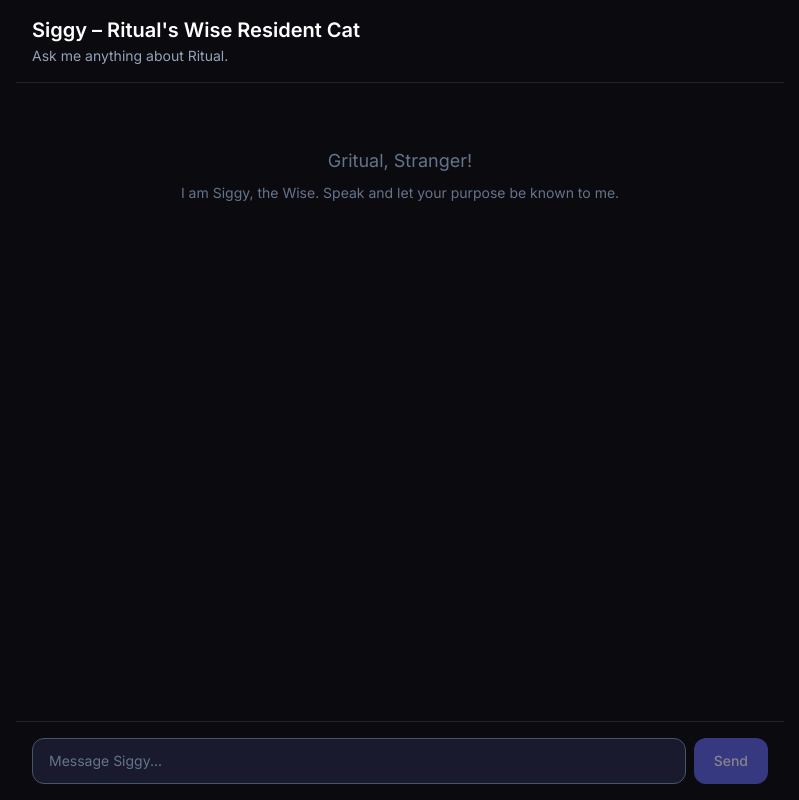
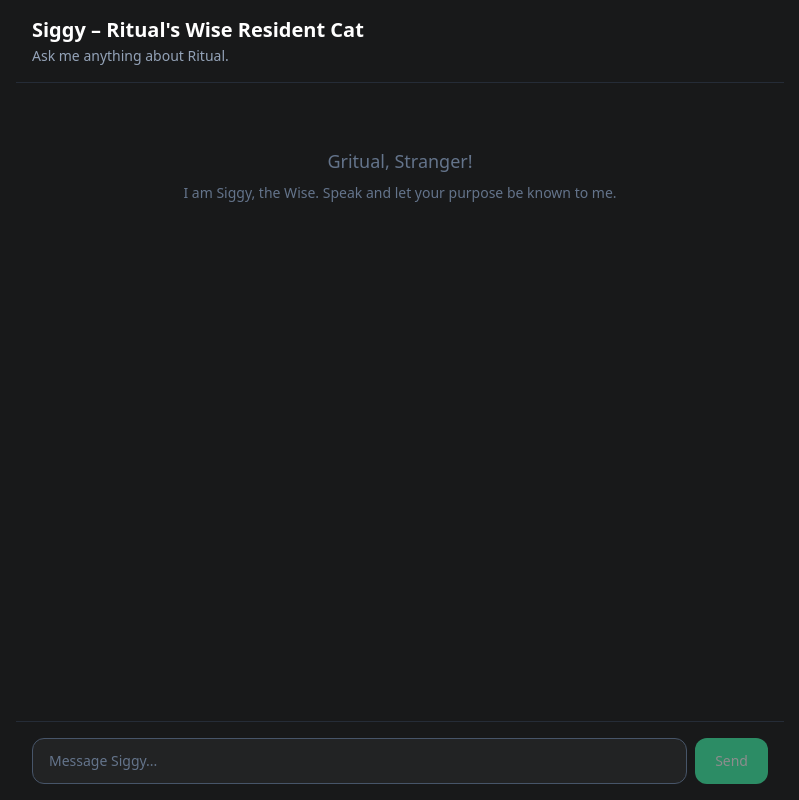
Before and after one commit to coffeedegen/Siggy-chatbot, a Next.js app: page / in a window 1280 px wide. Shown: the whole page, without its empty margins (240-1039 px from the left). Built offline with nearby package versions, Linux system fonts and the light colour scheme.

Commit message:
fix: wire CSS variables to Tailwind theme

```diff
--- a/tailwind.config.ts
+++ b/tailwind.config.ts
@@ -9,14 +9,12 @@
   theme: {
     extend: {
       colors: {
-        void: "#0a0a0f",
-        cosmic: "#1a1a2e",
-        accent: "#6366f1",
-        "accent-dim": "#4f46e5",
-      },
-      fontFamily: {
-        sans: ["var(--font-sans)", "system-ui", "sans-serif"],
-        mono: ["var(--font-mono)", "monospace"],
+        void: "var(--color-bg-primary)",
+        cosmic: "var(--color-bg-secondary)",
+        elevated: "var(--color-bg-elevated)",
+        accent: "var(--color-accent)",
+        "accent-dim": "var(--color-accent-hover)",
+        border: "var(--color-border)",
       },
     },
   },
```
